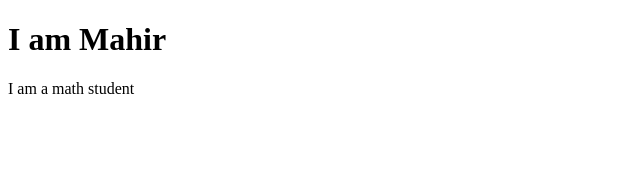
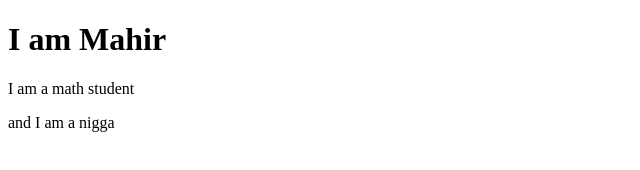
Before and after one commit to Mahir1401/My-Exam-of-GitHub, a plain HTML site: page Index.html in a window 1280 px wide. Shown: the whole page, without its empty margins (0-640 px from the left). Drawn offline with Linux system fonts and the light colour scheme.

Commit message:
2nd update

```diff
--- a/Index.html
+++ b/Index.html
@@ -8,5 +8,6 @@
 <body>
   <h1>I am Mahir</h1>
   <p>I am a math student</p>
+  and I am a nigga
 </body>
 </html>
```
